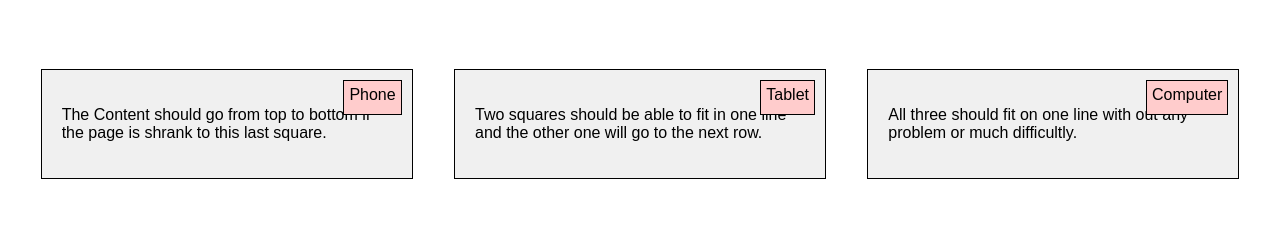
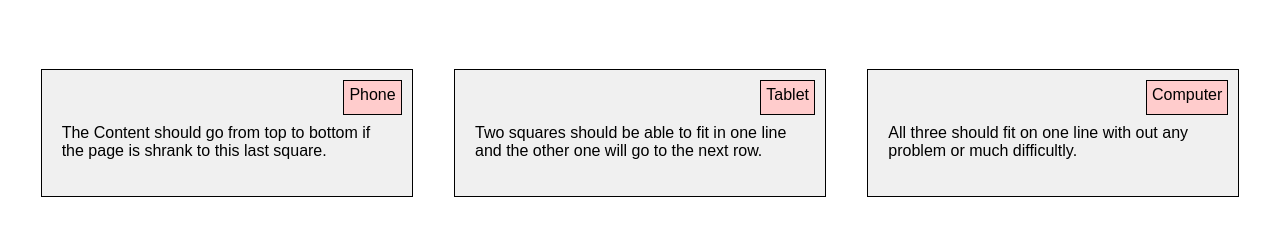
Before and after one commit to Maxuimhunter/module2-solution, a plain HTML site: page Index.html in a window 1280 px wide. Shown: the part 81-316 px from the top of the page. Drawn offline with Linux system fonts and the light colour scheme.

Commit message:
Index.html

```diff
--- a/Index.html
+++ b/Index.html
@@ -12,16 +12,16 @@
     </header>
     <main>
         <section class="menu-item">
-            <div class="title">Phone<br></div>
-            <p>The Content should go from top to bottom if the page is shrank to this last square.</p>
+            <div class="title">Phone</div>
+            <p><br>The Content should go from top to bottom if the page is shrank to this last square.</p>
         </section>
         <section class="menu-item">
-            <div class="title">Tablet<br></div>
-            <p>Two squares should be able to fit in one line and the other one will go to the next row.</p>
+            <div class="title">Tablet</div>
+            <p><br>Two squares should be able to fit in one line and the other one will go to the next row.</p>
         </section>
         <section class="menu-item">
-            <div class="title">Computer<br></div>
-            <p>All three should fit on one line with out any problem or much difficultly.</p>
+            <div class="title">Computer</div>
+            <p><br>All three should fit on one line with out any problem or much difficultly.</p>
         </section>
     </main>
 </body>
```
